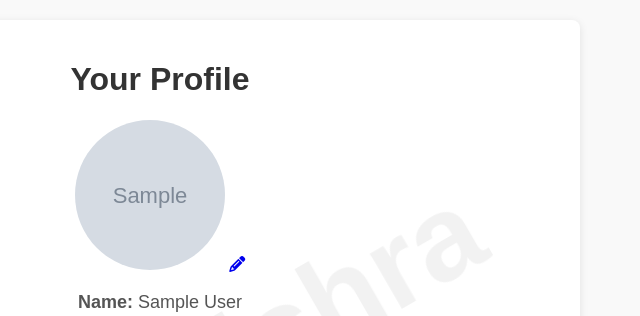
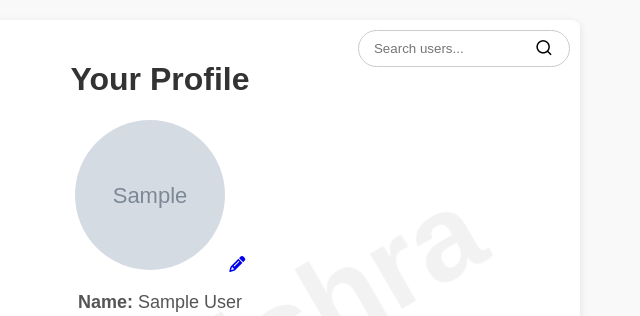
Before and after one commit to ankit8362/social_media_project, a PHP site: page /pages/profile.php in a window 1280 px wide. Shown: the top 316 px of the page, without its empty margins (480-1120 px from the left). Run offline with PHP 8.4, Linux system fonts and the light colour scheme; the visitor is signed in with stand-in values (Sample User, id 1); tables that the repository leaves empty or names only in its code hold one stand-in row (values such as "Sample post"); grey boxes marked "Sample" are stand-in pictures; some libraries are stand-ins or nearby versions.

Commit message:
Search Button

```diff
--- a/css/profile.css
+++ b/css/profile.css
@@ -187,3 +187,43 @@ h1, h2 {
 textarea{
     font-size: 20px;
 }
+
+
+.container {
+    max-width: 800px;
+    margin: 20px auto;
+    background-color: white;
+    padding: 20px;
+    border-radius: 8px;
+    box-shadow: 0 2px 8px rgba(0, 0, 0, 0.1);
+    position: relative; /* So the search bar stays inside */
+}
+
+.search-container {
+    position: absolute; /* Stay inside .container */
+    top: 10px;
+    right: 10px;
+}
+
+.search-container form {
+    display: flex;
+    align-items: center;
+    background: #fff;
+    border-radius: 20px;
+    padding: 5px 10px;
+    border: 1px solid #ccc;
+}
+
+.search-container input {
+    border: none;
+    outline: none;
+    padding: 5px;
+    width: 150px;
+}
+
+.search-container button {
+    border: none;
+    background: none;
+    cursor: pointer;
+    font-size: 18px;
+}
--- a/pages/profile.php
+++ b/pages/profile.php
@@ -43,7 +43,15 @@ if ($user === null) {
     <!-- <link rel="stylesheet" href="../assets/js/profile.js"> -->
 </head>
 <body>
+
     <div class="container">
+        <div class="search-container">
+            <form action="search.php" method="GET">
+                <input type="text" name="query" placeholder="Search users..." required>
+                <button type="submit"><i class="ri-search-line"></i></button>
+            </form>
+        </div>
+
         <h1>Your Profile</h1>
 
         <div class="profile">
```
Also changed, not shown: pages/search.php (added, +26 -0 lines), images/20250203_111442[2].jpg (added).
